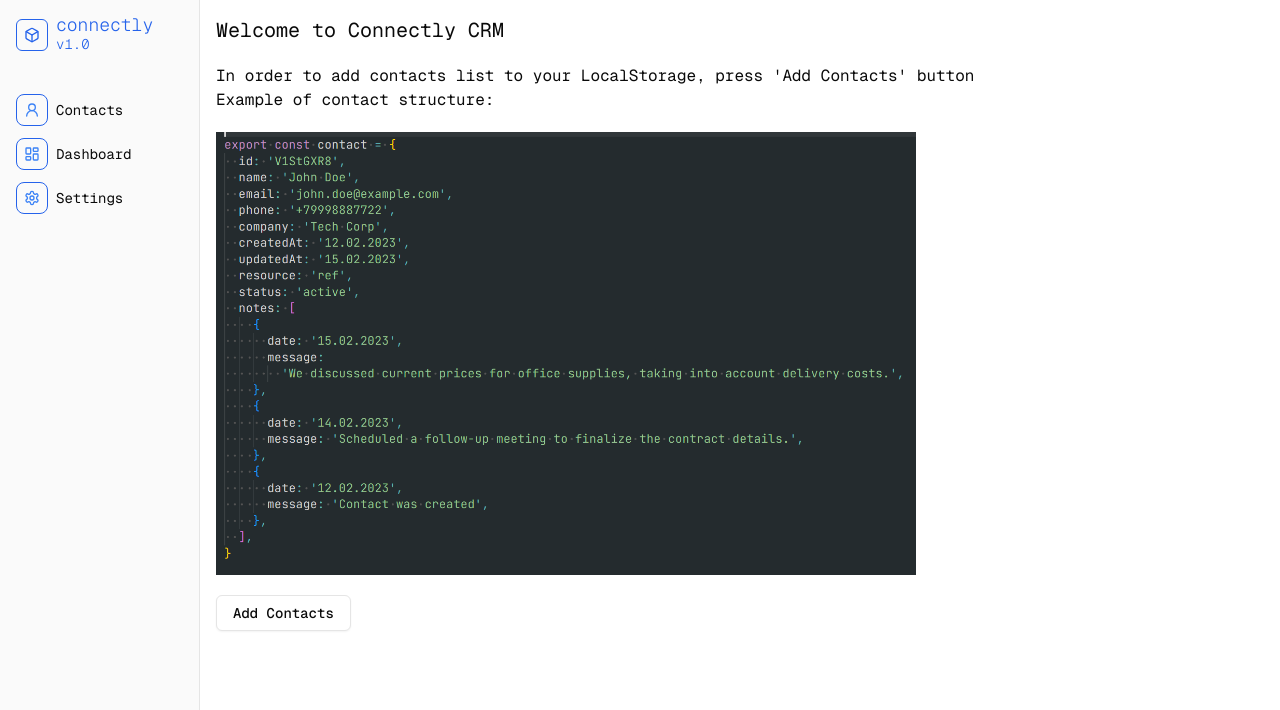
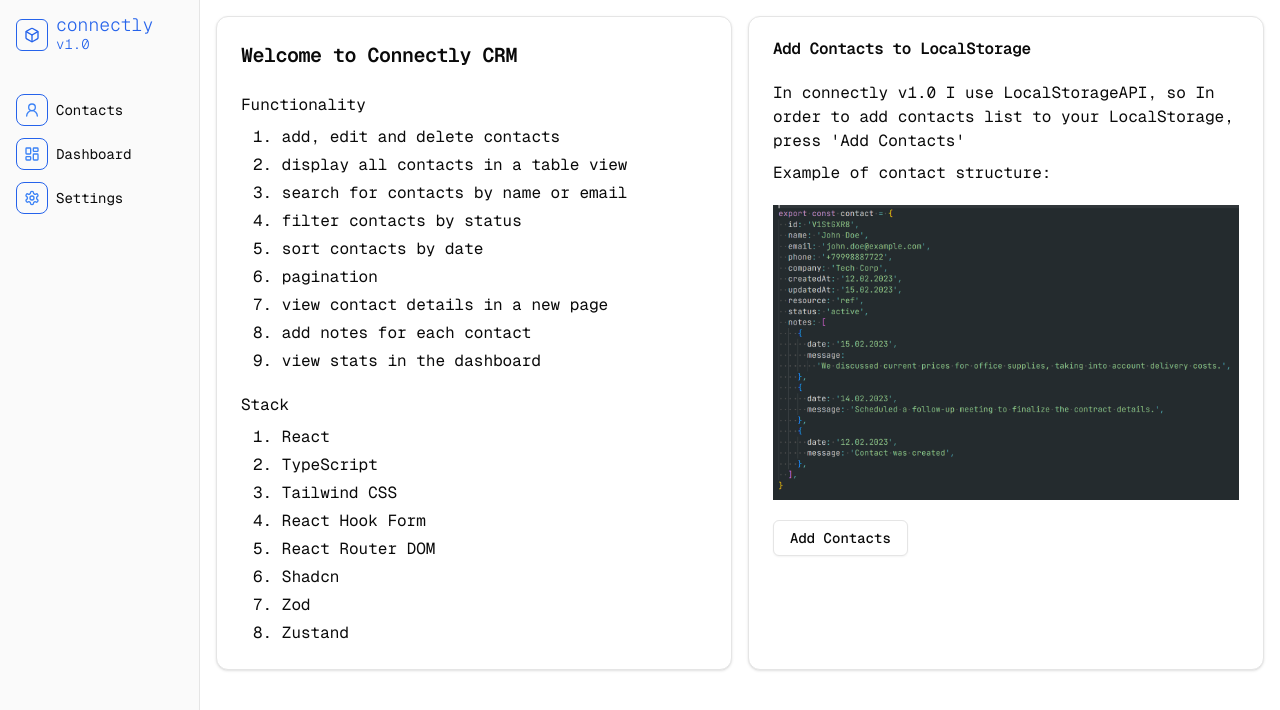
Before and after one commit to smolinartem/connectly, a React (Vite) app: page / in a window 1280 px wide. Shown: the top 710 px of the page. Built offline with nearby package versions, Linux system fonts and the light colour scheme.

Commit message:
feat: README and HomePage decription

```diff
--- a/src/components/contacts/contact-card.tsx
+++ b/src/components/contacts/contact-card.tsx
@@ -12,7 +12,7 @@ interface Props {
   contact: ContactType
 }
 
-function ContactCard({ contact }: Props) {
+export default function ContactCard({ contact }: Props) {
   const [isEditDialogOpen, setIsEditDialogOpen] = useState(false)
 
   return (
@@ -61,5 +61,3 @@ function ContactCard({ contact }: Props) {
     </Card>
   )
 }
-
-export default ContactCard
--- a/src/pages/home-page.tsx
+++ b/src/pages/home-page.tsx
@@ -1,4 +1,5 @@
 import { Button } from '@/components/ui/button'
+import { Card, CardContent, CardHeader, CardTitle } from '@/components/ui/card'
 import ContactImage from '@/contact.png'
 import { contacts } from '@/shared/constants'
 import { saveContactsToLocalStorage } from '@/store/contactStore'
@@ -9,16 +10,61 @@ export default function HomePage() {
   }
   return (
     <section className='p-4'>
-      <h1 className='text-xl mb-5'>Welcome to Connectly CRM</h1>
+      <div className='grid grid-cols-2 gap-4'>
+        <Card>
+          <CardHeader>
+            <CardTitle className='text-xl'>Welcome to Connectly CRM</CardTitle>
+          </CardHeader>
+          <CardContent>
+            <div className='mb-5'>
+              <h2 className='mb-2'>Functionality</h2>
+              <ul className='flex flex-col gap-1 list-decimal ml-3 list-inside'>
+                <li>add, edit and delete contacts</li>
+                <li>display all contacts in a table view</li>
+                <li>search for contacts by name or email</li>
+                <li>filter contacts by status</li>
+                <li>sort contacts by date</li>
+                <li>pagination</li>
+                <li>view contact details in a new page</li>
+                <li>add notes for each contact</li>
+                <li>view stats in the dashboard</li>
+              </ul>
+            </div>
+            <div>
+              <h2 className='mb-2'>Stack</h2>
+              <ul className='flex flex-col gap-1 list-decimal ml-3 list-inside'>
+                <li>React</li>
+                <li>TypeScript</li>
+                <li>Tailwind CSS</li>
+                <li>React Hook Form</li>
+                <li>React Router DOM</li>
+                <li>Shadcn</li>
+                <li>Zod</li>
+                <li>Zustand</li>
+              </ul>
+            </div>
+          </CardContent>
+        </Card>
 
-      <div>In order to add contacts list to your LocalStorage, press 'Add Contacts' button</div>
-      <div className='mb-5'>Example of contact structure:</div>
-      <div className='max-w-[700px] mb-5'>
-        <img src={ContactImage} />
+        <Card>
+          <CardHeader>
+            <CardTitle>Add Contacts to LocalStorage</CardTitle>
+          </CardHeader>
+          <CardContent>
+            <div className='mb-2'>
+              In connectly v1.0 I use LocalStorageAPI, so In order to add contacts list to your
+              LocalStorage, press 'Add Contacts'
+            </div>
+            <div className='mb-5'>Example of contact structure:</div>
+            <div className=' mb-5'>
+              <img src={ContactImage} />
+            </div>
+            <Button onClick={() => handleAddContacts()} variant='outline'>
+              Add Contacts
+            </Button>
+          </CardContent>
+        </Card>
       </div>
-      <Button onClick={() => handleAddContacts()} variant='outline'>
-        Add Contacts
-      </Button>
     </section>
   )
 }
```
Also changed, not shown: src/screen-connectly.png (added), 1 other file (tests, documents, lock files or other folders).
